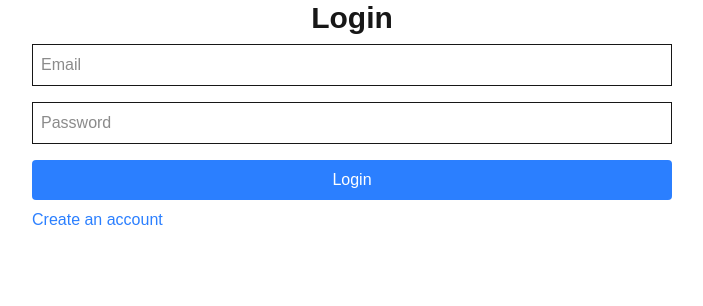
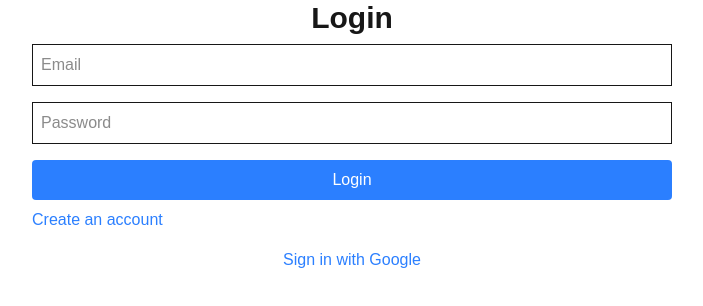
Before and after one commit to UmeshaJayakody/NextJs-Firebase-Authentication, a Next.js app: page /login in a window 1280 px wide. Shown: the top 306 px of the page, without its empty margins (288-991 px from the left). Built offline with nearby package versions, Linux system fonts and the light colour scheme; no server answers.

Commit message:
Add Google sign-in functionality to the login page

```diff
--- a/app/login/page.tsx
+++ b/app/login/page.tsx
@@ -1,7 +1,7 @@
 "use client";
 import { useState, useEffect } from 'react';
 import { useRouter } from 'next/navigation';
-import { signInWithEmailAndPassword } from 'firebase/auth';
+import { signInWithEmailAndPassword, getAuth, GoogleAuthProvider, signInWithPopup } from 'firebase/auth';
 import { auth, firestore } from '@/database/firebase/firebase';
 import { doc, getDoc, setDoc } from 'firebase/firestore';
 import Link from 'next/link';
@@ -46,18 +46,27 @@ const Login = () => {
             } else {
                 setError('Please verify your email address to continue.');
             }
-        } catch (error) {
-            if (error instanceof Error) {
-                setError(error.message);
-            } else {
-                setError('An unknown error occurred. Please try again later.');
-            }
+        } catch (error: any) {
+            console.error('Login error:', error);
+            setError(error.message || 'An unknown error occurred. Please try again later.');
         }
     };
 
     if (!isClient) {
         return null;
     }
+
+    const signInWithGoogle = async () => {
+        const auth = getAuth();
+        const provider = new GoogleAuthProvider();
+        try {
+            await signInWithPopup(auth, provider);
+            router.push('/dashboard');
+        } catch (error: any) {
+            console.error('Google sign-in error:', error);
+            setError(error.message || 'An unknown error occurred. Please try again later.');
+        }
+    };
 
     return (
         <div className="flex flex-col items-center justify-center w-full h-full">
@@ -83,6 +92,7 @@ const Login = () => {
                     Create an account
                 </Link>
             </form>
+            <button className="text-blue-500 mt-4" onClick={signInWithGoogle}>Sign in with Google</button>
         </div>
     );
 };
```
